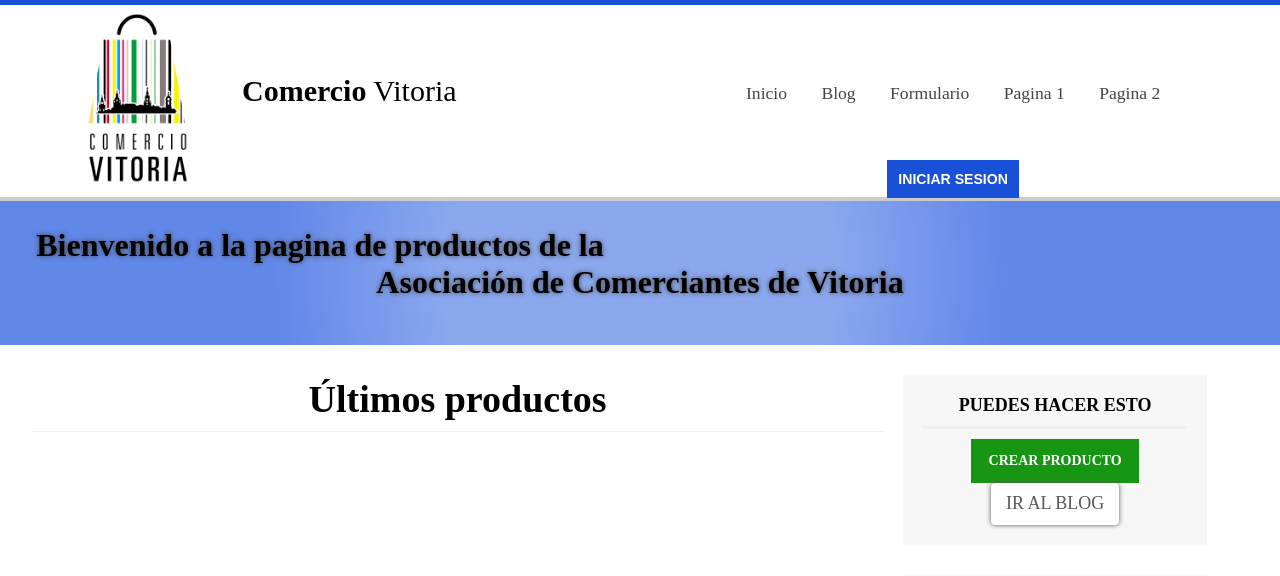
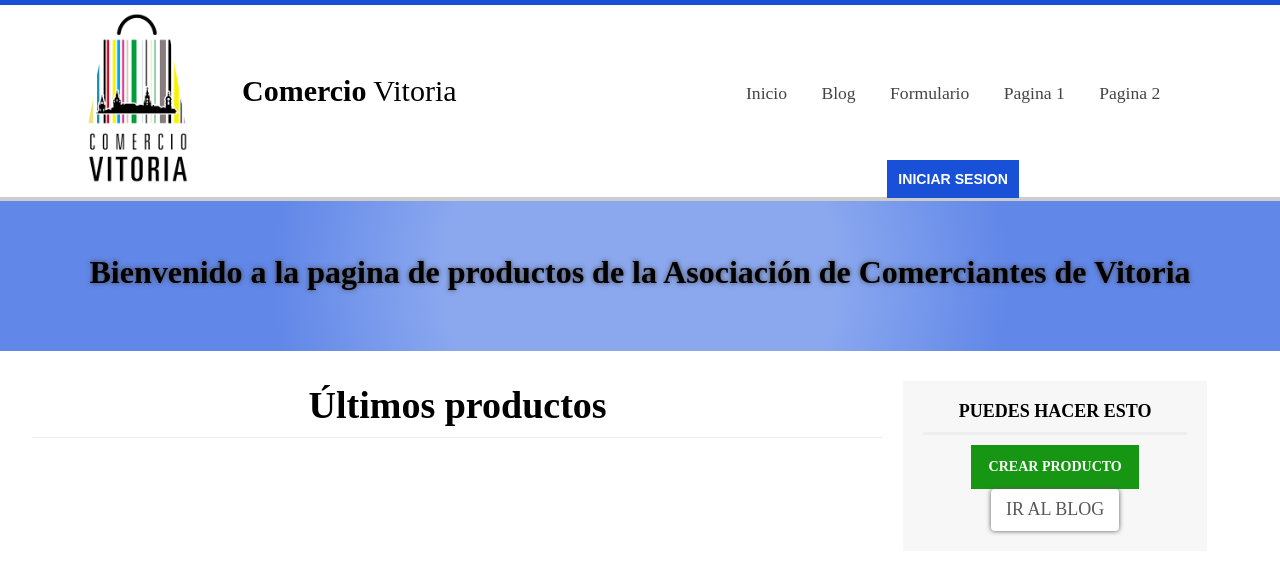
Before and after one commit to AnderMoraPedregosa/Proyecto-2, a PHP site: page / in a window 1280 px wide. Shown: the top 576 px of the page. Run offline with PHP 8.4, Linux system fonts and the light colour scheme; data that the repository does not hold is empty.

Commit message:
Cambios en el css

```diff
--- a/web/assets/css/styles.css
+++ b/web/assets/css/styles.css
@@ -178,6 +178,15 @@ body {
 .btn-white:hover {
     background: #444;
     color: white;
+}
+
+#slider.slider-big {
+    height: 150px;
+}
+#slider.slider-big h1 {
+    margin-top: 0.2px;
+    padding: 0px;
+    padding-top: 53px;
 }
 
 #slider.slider-small {
```
Also changed, not shown: web/scripts/Funciones/calcularTiempo.js (added, +20 -0 lines), web/scripts/anuncioDetalle.js (+1 -20 lines).
